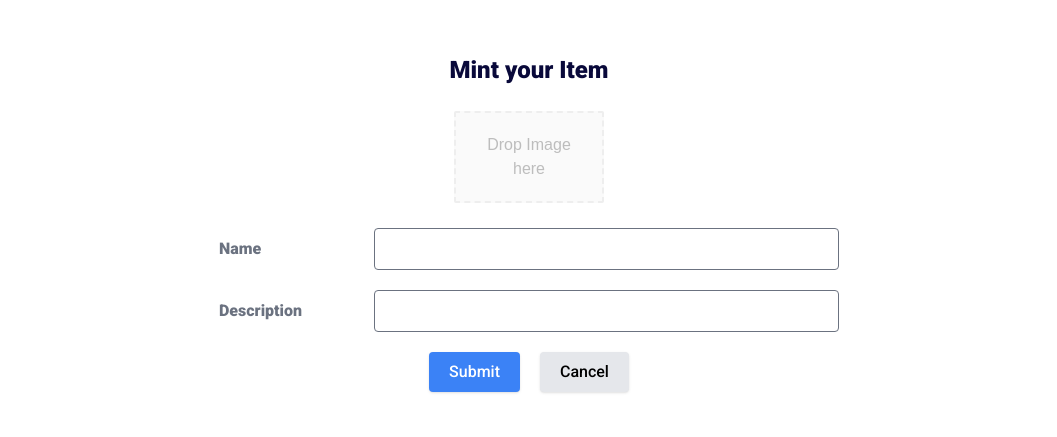
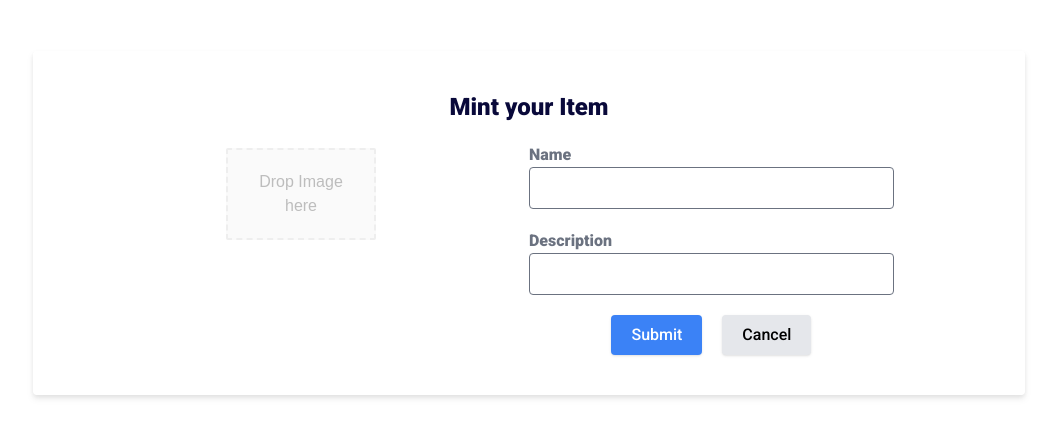
Before and after one commit to yrombacatan/item-identification-using-kadena-blockchain, a React (Create React App) app: page /items/mint in a window 1280 px wide. Shown: the part 177-614 px from the top of the page, without its empty margins (111-1168 px from the left). Built offline with nearby package versions, Linux system fonts and the light colour scheme; sample sign-in values are in the browser's storage; what ipfs-http-client would draw is missing.

Commit message:
Fixed Item Mint UI

```diff
--- a/src/routes/item-mint.js
+++ b/src/routes/item-mint.js
@@ -116,12 +116,18 @@ const ItemMint = () => {
 
   return (
     <main className="flex justify-center min-h-screen items-center p-5">
-      <div className="text-center w-full">
+      <div className="text-center w-4/5 bg-white rounded drop-shadow-md p-10">
+        <div className="text-center">
           <h1 className="text-2xl font-bold">Mint your Item</h1>
+        </div>
+        <div className="flex flex-col sm:grid grid-cols-2 ">
+          <div className="flex w-100 justify-center">
             {/* <div className='w-36 h-36 bg-gray-500 rounded mx-auto my-10'></div> */}
             <PreviewDropzone onCapture={captureFile} />
-        <div className="sm:w-1/2 mx-auto">
-          <div className="flex flex-col mb-5 sm:flex-row sm:items-center">
+          </div>
+
+          <div className="w-100 sm:w-4/5">
+            <div className="flex flex-col items-left mt-5 mb-5">
               <label className="text-left font-semibold text-gray-500 sm:basis-1/4">
                 Name
               </label>
@@ -133,7 +139,7 @@ const ItemMint = () => {
                 onChange={handleInputChange}
               />
             </div>
-          <div className="flex flex-col mb-5 sm:flex-row sm:items-center">
+            <div className="flex flex-col items-left mb-5">
               <label className="text-left font-semibold text-gray-500 sm:basis-1/4">
                 Description
               </label>
@@ -144,7 +150,6 @@ const ItemMint = () => {
                 value={inputList.description}
                 onChange={handleInputChange}
               />
-          </div>
             </div>
           <div className="flex justify-center gap-5">
             <button
@@ -161,6 +166,8 @@ const ItemMint = () => {
             </button>
           </div>
           </div>
+        </div>
+      </div>
 
       <ToastifyContainer className="md:w-1/2" />
     </main>
```
Lines whose indentation alone changed are shown as unchanged.
